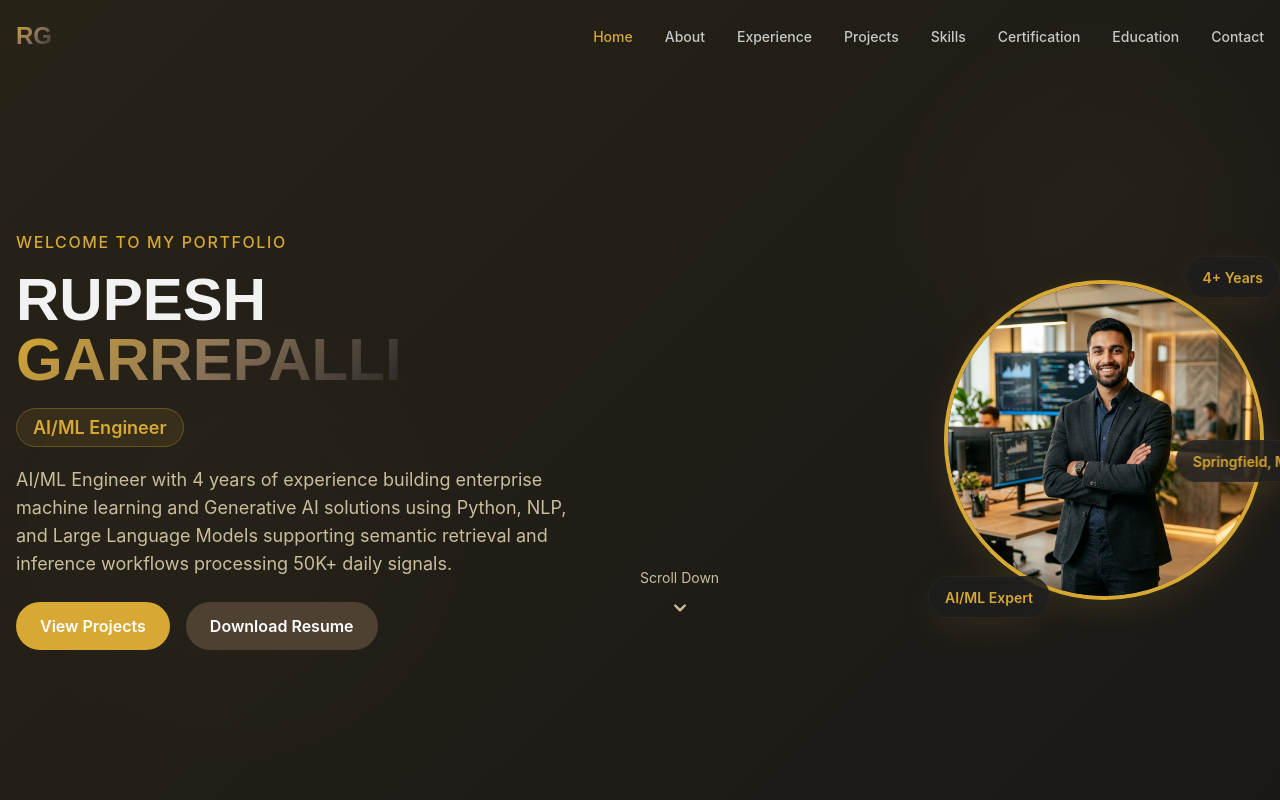
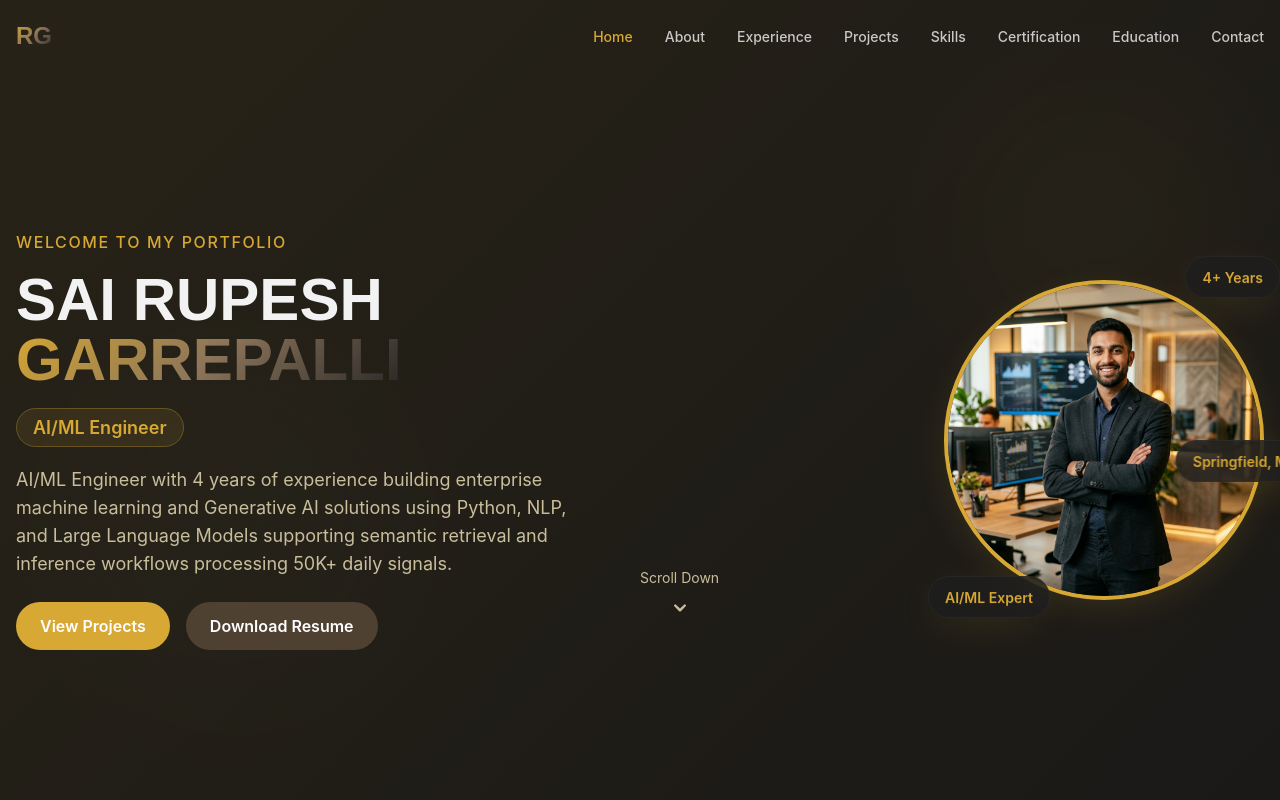
Before and after one commit to Applywizz-git/applywizz-sairupeshgarrepalli-25297, a React (Vite) app: page / in a window 1280 px wide. Shown: the top 800 px of the page. Built offline with nearby package versions, Linux system fonts and the light colour scheme; the HTML template or start-up script is replaced by a standard one.

Commit message:
Update HeroSection.tsx

```diff
--- a/src/components/HeroSection.tsx
+++ b/src/components/HeroSection.tsx
@@ -58,7 +58,7 @@ const HeroSection = () => {
               animate={{ opacity: 1, y: 0 }}
               transition={{ delay: 3.1 }}
             >
-              <span className="text-foreground">RUPESH</span>
+              <span className="text-foreground">SAI RUPESH</span>
               <br />
               <span className="text-gradient-gold">GARREPALLI</span>
             </motion.h1>
```
